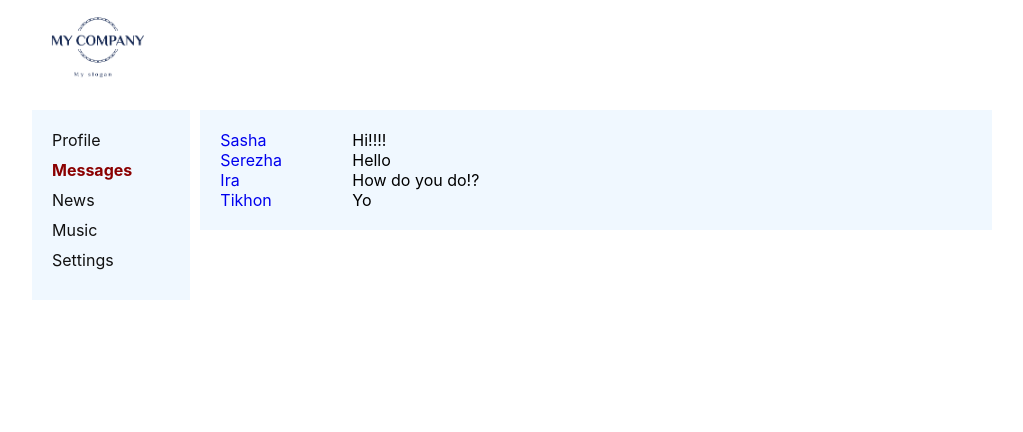
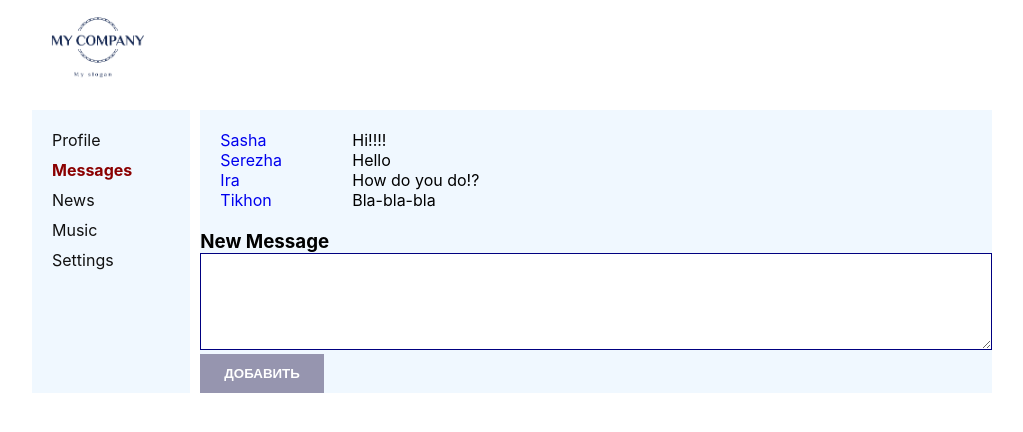
Before and after one commit to IrynaLypnyk/react-way-of-samurai, a React (Create React App) app: page /messages in a window 1280 px wide. Shown: the top 432 px of the page, without its empty margins (128-1151 px from the left). Built offline with nearby package versions, Linux system fonts and the light colour scheme.

Commit message:
add components, refs and events for btns, code refactoring

```diff
--- a/src/App.css
+++ b/src/App.css
@@ -20,7 +20,7 @@ textarea{
   border: 1px solid navy;
   outline: darkred;
   padding: 10px;
-  color: #f1f1f1;
+
 }
 .btn{
   border: none;
--- a/src/App.js
+++ b/src/App.js
@@ -10,16 +10,16 @@ import Music from "./components/Music";
 import Settings from "./components/Settings";
 import {Route} from "react-router-dom";
 
-function App({state}) {
+function App({state, addMsg}) {
 
     return (
             <div className="app-wrapper">
                 <Header/>
-                <NavBar state={state.navData}/>
+                <NavBar state={state.navBar}/>
                 <main>
                     <div className='app-wrapper-content'>
-                        <Route exact path='/profile' render={()=><Profile state={state.postItemData}/>}/>
-                        <Route path='/messages' render={()=><Messages state={state.messagesData}/>}/>
+                        <Route exact path='/profile' render={()=><Profile state={state.profilePage}/>}/>
+                        <Route path='/messages' render={()=><Messages state={state.messagesPage} addMsg={addMsg}/>}/>
                         <Route exact path='/news' render={()=><News/>}/>
                         <Route exact path='/music' render={()=><Music/>}/>
                         <Route exact path='/settings' render={()=><Settings/>}/>
--- /dev/null
+++ b/src/components/Messages/NewMsg/index.js
@@ -0,0 +1,22 @@
+import styles from "../index.module.css";
+import React from "react";
+
+const NewMsg = ({addMsg}) => {
+    debugger;
+    let NewMsgTextRef = React.createRef();
+
+    let handleClick = () => {
+        let text = NewMsgTextRef.current.value;
+        addMsg(text);
+    };
+
+    return(
+        <div className={styles.newMsg}>
+            <textarea ref={NewMsgTextRef} name="msg-text" id="msg-text" cols="30" rows="5"></textarea>
+            <div>
+                <button type='button' onClick={handleClick} className='btn'>Добавить</button>
+            </div>
+        </div>
+    )
+};
+export default NewMsg;
--- a/src/components/Messages/index.js
+++ b/src/components/Messages/index.js
@@ -2,21 +2,23 @@ import React from 'react';
 import styles from './index.module.css';
 import MsgAuthor from "./MsgAuthor";
 import MsgText from "./MsgText";
+import NewMsg from "./NewMsg";
 
-const Messages = ({state}) => {
+const Messages = ({state, addMsg}) => {
 
-    let MsgAuthorItems = state.map((item)=>{
+    let MsgAuthorItems = state.messages.map((item)=>{
         return (
             <MsgAuthor id={item.id} name={item.name} />
         )
     });
-    let MsgTextItems = state.map((item)=>{
+    let MsgTextItems = state.messages.map((item)=>{
         return (
             <MsgText text={item.text}/>
         )
     })
     debugger;
     return (
+        <div>
             <div className={styles.dialogs}>
                 <div className={styles.authors}>
                     {MsgAuthorItems}
@@ -25,6 +27,10 @@ const Messages = ({state}) => {
                     {MsgTextItems}
                 </div>
             </div>
+            <h3>New Message</h3>
+            <NewMsg addMsg={addMsg}/>
+        </div>
+
     )
 }
 export default Messages;
--- a/src/components/NavBar/index.js
+++ b/src/components/NavBar/index.js
@@ -2,19 +2,20 @@ import React from 'react';
 import styles from './index.module.css'
 import {NavLink} from "react-router-dom";
 
+const NavBar = ({state}) => {
 
-const NavBar = ({state}) => {
+    let NavItems = state.navLinks.map((item) => {
+        return(
+            <li className={styles.item}>
+                <NavLink to={item.to} activeClassName={styles.active}>{item.name}</NavLink>
+            </li>
+        )
+    })
 
     return (
         <aside className={styles.navBar}>
             <ul>
-                {state.map((item) => {
-                    return(
-                        <li className={styles.item}>
-                            <NavLink to={item.to} activeClassName={styles.active}>{item.name}</NavLink>
-                        </li>
-                    )
-                })}
+                {NavItems}
             </ul>
         </aside>
     )
--- a/src/components/Profile/MyPosts/NewPost/index.js
+++ b/src/components/Profile/MyPosts/NewPost/index.js
@@ -2,11 +2,19 @@ import styles from "../index.module.css";
 import React from "react";
 
 const NewPost = () => {
+
+    let NewPostTextRef = React.createRef();
+
+    let addPost = () => {
+        let text = NewPostTextRef.current.value;
+        alert(text)
+    };
+
     return(
         <div className={styles.newPost}>
-            <textarea name="msg-text" id="msg-text" cols="30" rows="5"></textarea>
+            <textarea ref={NewPostTextRef} name="msg-text" id="msg-text" cols="30" rows="5"></textarea>
             <div>
-                <button className='btn'>Добавить</button>
+                <button type='button' onClick={addPost} className='btn'>Добавить</button>
             </div>
         </div>
     )
--- a/src/components/Profile/MyPosts/index.js
+++ b/src/components/Profile/MyPosts/index.js
@@ -5,7 +5,7 @@ import NewPost from "./NewPost";
 
 const MyPosts = ({state}) => {
 
-    let PostItems = state.map((el)=>{
+    let PostItems = state.posts.map((el)=>{
         return(
             <PostItem img={el.img} alt={el.alt} msg={el.msg} likeCounts={el.likeCounts}/>
         )
--- a/src/index.js
+++ b/src/index.js
@@ -1,80 +1,17 @@
 import React from 'react';
 import ReactDOM from 'react-dom';
 import {BrowserRouter} from "react-router-dom";
-import './index.css';
+import state from './redux/state';
+import {addMsg} from './redux/state';
 import App from './App';
 import * as serviceWorker from './serviceWorker';
-import styles from "./components/NavBar/index.module.css";
-import {NavLink} from "react-router-dom";
-import PostItem from "./components/Profile/MyPosts/PostItem";
 
-const state = {
-    navData: [
-        {to: "/profile",
-            name: "Profile"
-        },
-        {to: "/messages",
-            name: "Messages"
-        },
-        {to: "/news",
-            name: "News"
-        },
-        {to: "/music",
-            name: "Music"
-        },
-        {to: "/settings",
-            name: "Settings"
-        },
-    ],
-    postItemData: [
-        {
-        img: "https://encrypted-tbn0.gstatic.com/images?q=tbn%3AANd9GcSoyaVeIY17eBrD1SPcizRToZayBCL9dAAbrIdhCPFMqGedlaP0",
-        alt: 'snow',
-        msg: "Hi! How are you?",
-        likeCounts: 10,
-        },
-        {
-            img: "https://encrypted-tbn0.gstatic.com/images?q=tbn%3AANd9GcSoyaVeIY17eBrD1SPcizRToZayBCL9dAAbrIdhCPFMqGedlaP0",
-            alt: 'snow',
-            msg: "Hello, WORLD!",
-            likeCounts: 3,
-        },
-        {
-            img: "https://nnimgt-a.akamaihd.net/transform/v1/crop/frm/andrew.messenger/76b950d0-71a0-4d63-bc36-8510390faa00.jpg/r0_376_4032_2643_w1200_h678_fmax.jpg",
-            alt: 'snow',
-            msg: "Yo",
-            likeCounts: 7,
-        }
-    ],
-    messagesData:
-        [
-            {
-                name: 'Sasha',
-                id: 1,
-                text: 'Hi!!!!',
-            },
-            {
-                name: 'Serezha',
-                id: 2,
-                text: 'Hello',
-            },
-            {
-                name: 'Ira',
-                id: 3,
-                text: "How do you do!?",
-            },
-            {
-                name: 'Tikhon',
-                id: 4,
-                text: "Yo",
-            },
-        ],
 
-}
+import './index.css';
 
 ReactDOM.render(
     <BrowserRouter>
-        <App state={state}/>
+        <App state={state} addMsg={addMsg}/>
     </BrowserRouter>
     , document.getElementById('root'));
 
--- /dev/null
+++ b/src/redux/state.js
@@ -0,0 +1,81 @@
+let state = {
+    navBar: {
+        navLinks:[
+            {to: "/profile",
+                name: "Profile"
+            },
+            {to: "/messages",
+                name: "Messages"
+            },
+            {to: "/news",
+                name: "News"
+            },
+            {to: "/music",
+                name: "Music"
+            },
+            {to: "/settings",
+                name: "Settings"
+            },
+        ],
+    },
+    profilePage:{
+        posts: [
+            {
+                img: "https://encrypted-tbn0.gstatic.com/images?q=tbn%3AANd9GcSoyaVeIY17eBrD1SPcizRToZayBCL9dAAbrIdhCPFMqGedlaP0",
+                alt: 'snow',
+                msg: "Hi! How are you?",
+                likeCounts: 10,
+            },
+            {
+                img: "https://encrypted-tbn0.gstatic.com/images?q=tbn%3AANd9GcSoyaVeIY17eBrD1SPcizRToZayBCL9dAAbrIdhCPFMqGedlaP0",
+                alt: 'snow',
+                msg: "Hello, WORLD!",
+                likeCounts: 3,
+            },
+            {
+                img: "https://nnimgt-a.akamaihd.net/transform/v1/crop/frm/andrew.messenger/76b950d0-71a0-4d63-bc36-8510390faa00.jpg/r0_376_4032_2643_w1200_h678_fmax.jpg",
+                alt: 'snow',
+                msg: "Yooo!!!",
+                likeCounts: 7,
+            }
+        ],
+    },
+    messagesPage:{
+        messages:
+            [
+                {
+                    name: 'Sasha',
+                    id: 1,
+                    text: 'Hi!!!!',
+                },
+                {
+                    name: 'Serezha',
+                    id: 2,
+                    text: 'Hello',
+                },
+                {
+                    name: 'Ira',
+                    id: 3,
+                    text: "How do you do!?",
+                },
+                {
+                    name: 'Tikhon',
+                    id: 4,
+                    text: "Bla-bla-bla",
+                },
+            ],
+    },
+};
+
+export let addMsg = (msg) => {
+    let messages = state.messagesPage.messages;
+    return (
+        messages.push({
+            name: 'Natasha',
+            id: 5,
+            text: msg,
+        })
+    )
+}
+
+export default state;
```
Also changed, not shown: src/components/Messages/NewMsg/index.module.css (added). Lines whose indentation alone changed are shown as unchanged.
